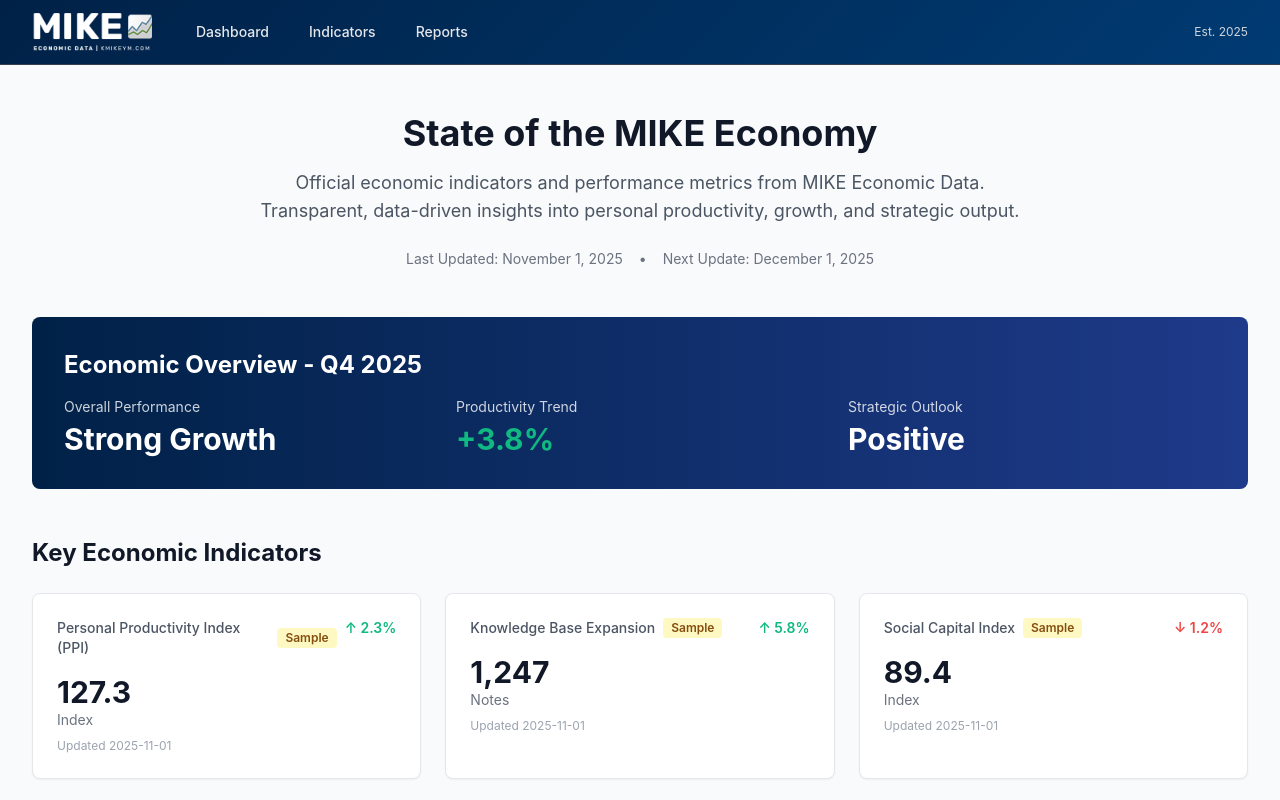
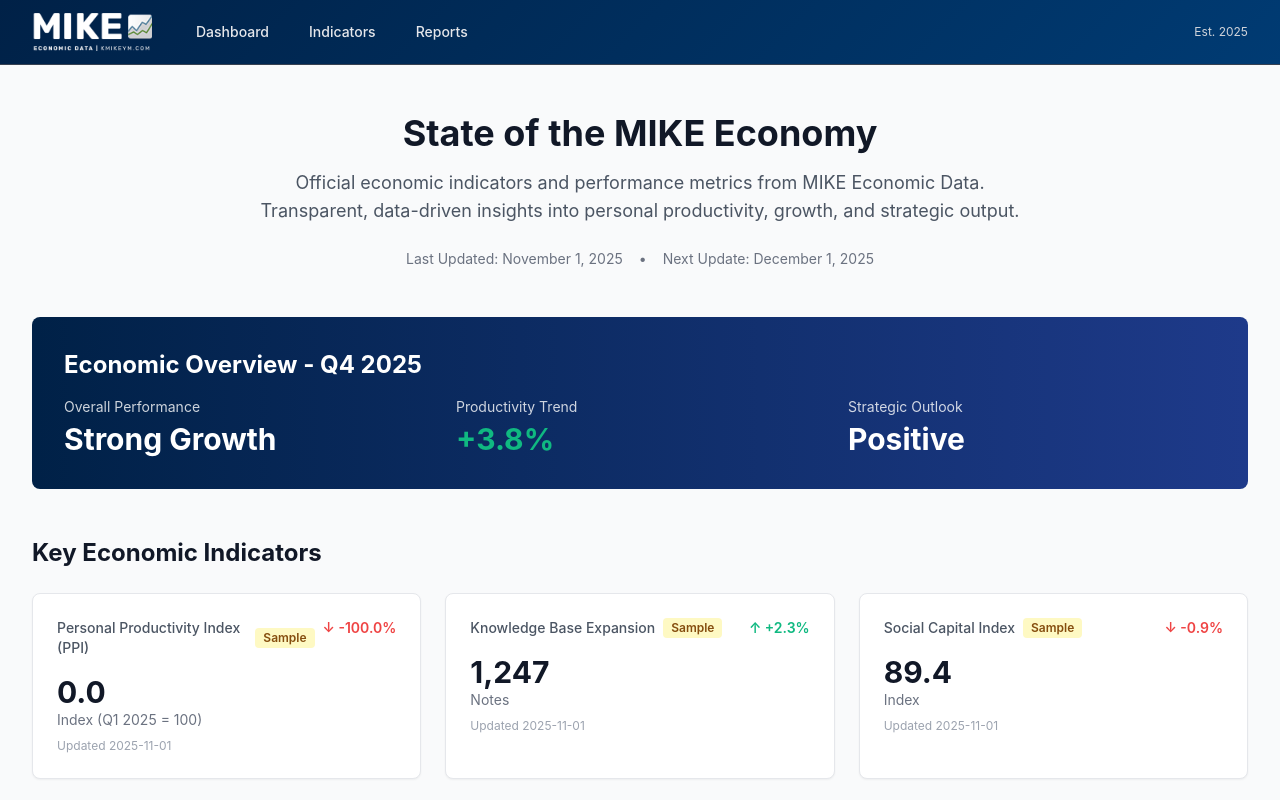
Before and after one commit to kmikeym/mike-fred, a Next.js app: page / in a window 1280 px wide. Shown: the top 800 px of the page. Built offline with nearby package versions, Linux system fonts and the light colour scheme.

Commit message:
Replace hardcoded mock data with real CSV data on homepage

```diff
--- a/app/page.tsx
+++ b/app/page.tsx
@@ -1,57 +1,9 @@
 import Link from "next/link";
+import { loadAllIndicators, formatValue, formatChangePercent } from "@/lib/indicators";
 
-export default function Home() {
-  // Mock data for initial display
-  const indicators = [
-    {
-      id: "ppi",
-      title: "Personal Productivity Index (PPI)",
-      value: "127.3",
-      unit: "Index",
-      change: 2.3,
-      lastUpdate: "2025-11-01",
-    },
-    {
-      id: "knowledge-expansion",
-      title: "Knowledge Base Expansion",
-      value: "1,247",
-      unit: "Notes",
-      change: 5.8,
-      lastUpdate: "2025-11-01",
-    },
-    {
-      id: "social-capital",
-      title: "Social Capital Index",
-      value: "89.4",
-      unit: "Index",
-      change: -1.2,
-      lastUpdate: "2025-11-01",
-    },
-    {
-      id: "content-velocity",
-      title: "Content Production Velocity",
-      value: "12.5",
-      unit: "Units/Week",
-      change: 8.1,
-      lastUpdate: "2025-11-01",
-    },
-    {
-      id: "revenue",
-      title: "Revenue Index",
-      value: "104.2",
-      unit: "Index (Q1 2025 = 100)",
-      change: 4.2,
-      lastUpdate: "2025-11-01",
-    },
-    {
-      id: "completion-rate",
-      title: "Project Completion Rate",
-      value: "67%",
-      unit: "Percentage",
-      change: 3.0,
-      lastUpdate: "2025-11-01",
-    },
-  ];
+export default async function Home() {
+  // Load real data from CSV files
+  const indicators = await loadAllIndicators();
 
   return (
     <main className="max-w-7xl mx-auto px-4 sm:px-6 lg:px-8 py-12">
@@ -109,19 +61,21 @@ export default function Home() {
                 </div>
                 <span
                   className={`text-sm font-semibold ${
-                    indicator.change > 0
+                    indicator.changePercent > 0
                       ? "trend-up"
-                      : indicator.change < 0
+                      : indicator.changePercent < 0
                       ? "trend-down"
                       : "trend-neutral"
                   }`}
                 >
-                  {indicator.change > 0 ? "↑" : indicator.change < 0 ? "↓" : "→"}{" "}
-                  {Math.abs(indicator.change)}%
+                  {indicator.changePercent > 0 ? "↑" : indicator.changePercent < 0 ? "↓" : "→"}{" "}
+                  {formatChangePercent(indicator.changePercent)}
                 </span>
               </div>
               <div className="mb-2">
-                <div className="text-3xl font-bold text-gray-900">{indicator.value}</div>
+                <div className="text-3xl font-bold text-gray-900">
+                  {formatValue(indicator.currentValue, indicator.id)}
+                </div>
                 <div className="text-sm text-gray-500">{indicator.unit}</div>
               </div>
               <div className="text-xs text-gray-400">
```
